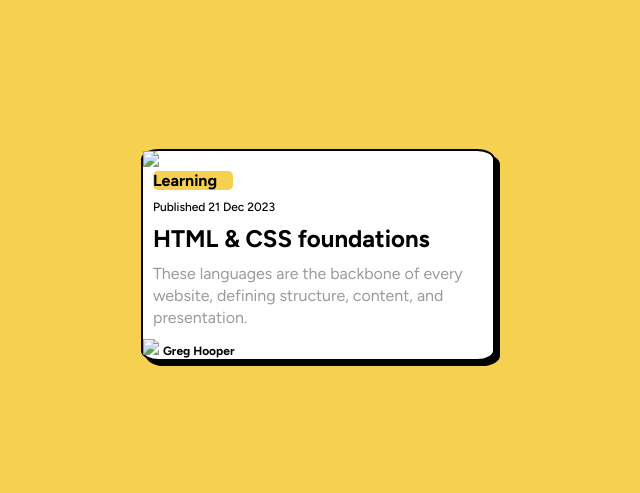
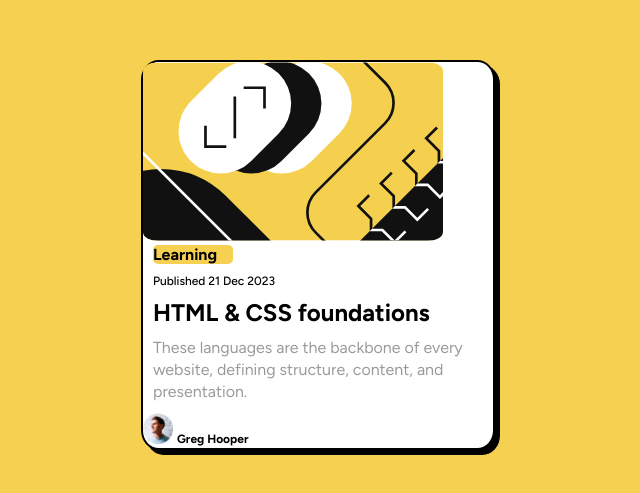
Before and after one commit to alaina96/Blog-Card, a plain HTML site: page index.html in a window 1280 px wide. Shown: the part 153-646 px from the top of the page, without its empty margins (322-962 px from the left). Drawn offline with Linux system fonts and the light colour scheme.

Commit message:
Update index.html

```diff
--- a/index.html
+++ b/index.html
@@ -9,7 +9,7 @@
       rel="icon"
       type="image/png"
       sizes="32x32"
-      href="./assets/images/favicon-32x32.png"
+      href="/favicon-32x32.png"
     />
 
     <link rel="preconnect" href="https://fonts.googleapis.com" />
@@ -76,7 +76,7 @@
   </head>
   <body>
     <div class="container">
-      <img src="assets/images/illustration-article.svg" class="illustration" />
+      <img src="/illustration-article.svg" class="illustration" />
       <div class="subject">Learning</div>
 
       <div class="date">Published 21 Dec 2023</div>
@@ -87,7 +87,7 @@
         These languages are the backbone of every website, defining structure,
         content, and presentation.
       </p>
-      <img src="assets/images/image-avatar.webp" class="greg-icon" />
+      <img src="/image-avatar.webp" class="greg-icon" />
       <span><strong>Greg Hooper</strong></span>
     </div>
   </body>
```
